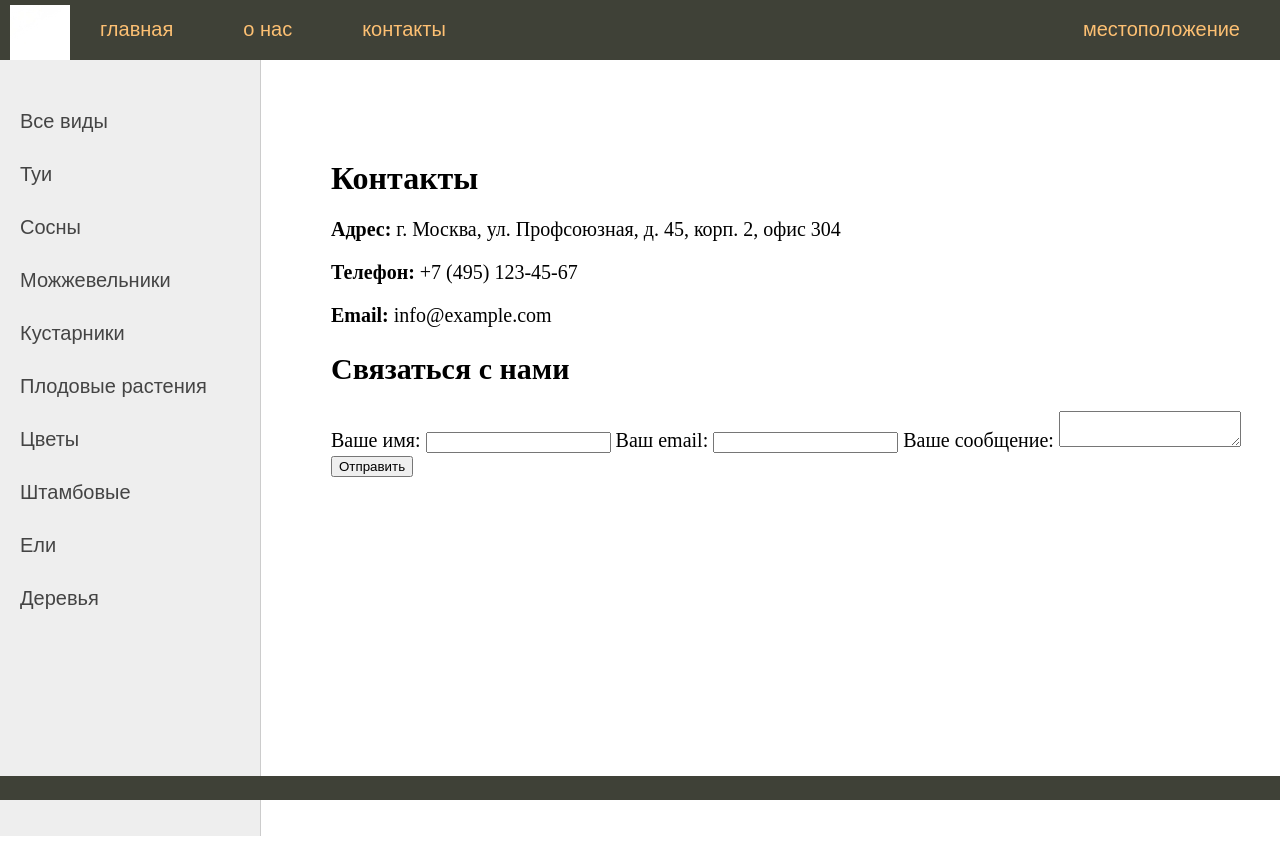
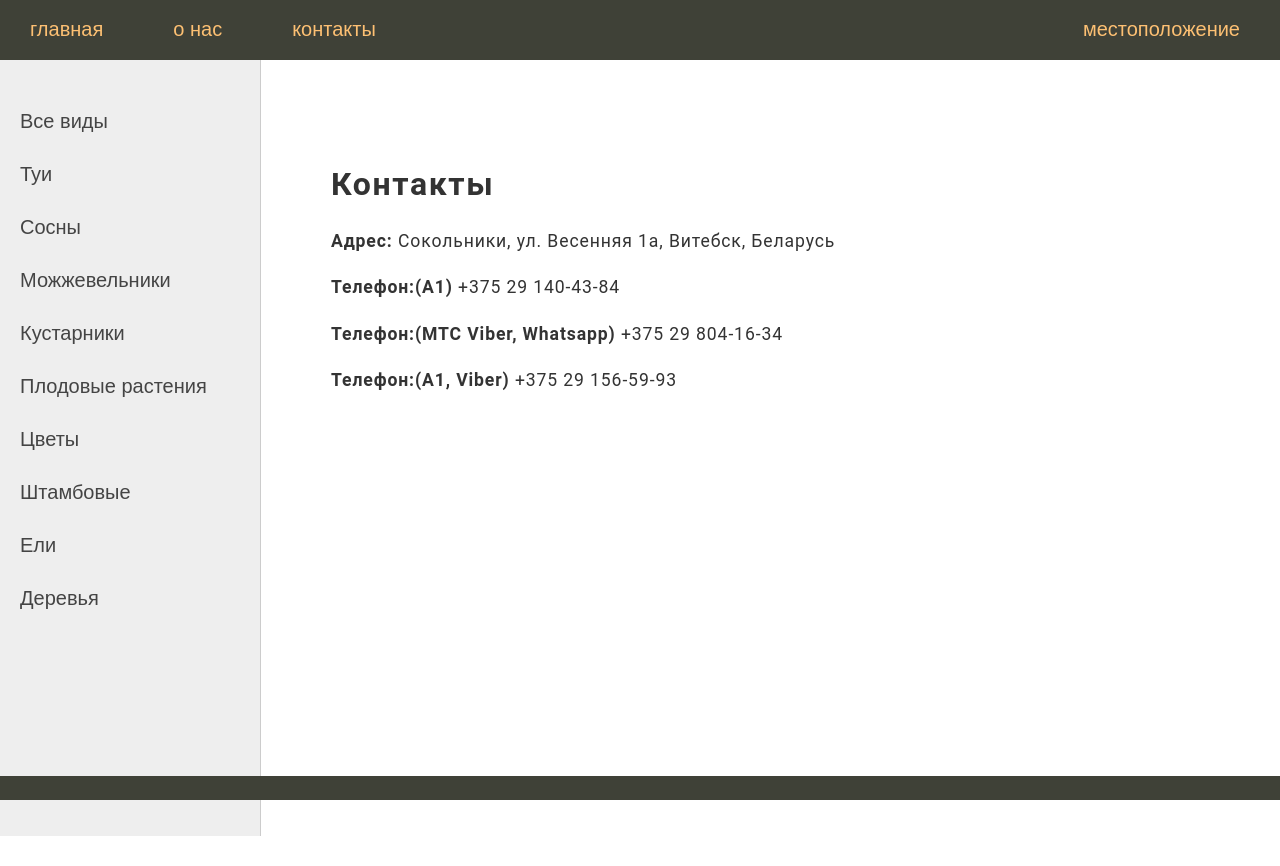
Before and after one commit to Darinada1/malinki, a Django app: page /contacts/ in a window 1280 px wide. Run offline with Django 4.2, Linux system fonts and the light colour scheme; data comes from the database, SQL or seed files in the repository; both versions use the stored data as it was after the commit.

Commit message:
add some info to DB

```diff
--- a/tui/main_page/static/main_page/css/style.css
+++ b/tui/main_page/static/main_page/css/style.css
@@ -437,7 +437,7 @@ ul.lang-list li a:hover {color: #fdc073;}
   font-size: 1.1rem;
   line-height: 1.5;
   color: #333;
-  text-align: justify;
+  text-align: left;
   margin-bottom: 20px;
   letter-spacing: 0.05em;
 }
@@ -513,3 +513,9 @@ ul.lang-list li a:hover {color: #fdc073;}
   flex: 1;
   padding: 20px;
 }
+
+.product-grid {
+  display: grid;
+  grid-template-columns: repeat(auto-fit, minmax(250px, 1fr));
+  grid-gap: 20px;
+}
--- a/tui/main_page/templates/main_page/base.html
+++ b/tui/main_page/templates/main_page/base.html
@@ -14,7 +14,6 @@
 {% block mainmenu %}
 		<div class="header">
 			<ul id="mainmenu" class="mainmenu">
-			<li class="logo"><a href="{% url 'home' %}"><div class="logo"></div></a></li>
 {% for m in menu %}
 	{% if not forloop.last %}
 			<li><a href="{% url m.url_name %}">{{m.title}}</a></li>
--- a/tui/main_page/templates/main_page/contacts.html
+++ b/tui/main_page/templates/main_page/contacts.html
@@ -12,23 +12,12 @@
     <!-- навигационное меню сайта -->
   </header>
   <main>
-    <h1>Контакты</h1>
+    <h1 class="text-style">Контакты</h1>
     <div class="contact-info">
-      <p><strong>Адрес:</strong> г. Москва, ул. Профсоюзная, д. 45, корп. 2, офис 304</p>
-      <p><strong>Телефон:</strong> +7 (495) 123-45-67</p>
-      <p><strong>Email:</strong> info@example.com</p>
-    </div>
-    <div class="contact-form">
-      <h2>Связаться с нами</h2>
-      <form action="send_message.php" method="post">
-        <label for="name">Ваше имя:</label>
-        <input type="text" id="name" name="name" required>
-        <label for="email">Ваш email:</label>
-        <input type="email" id="email" name="email" required>
-        <label for="message">Ваше сообщение:</label>
-        <textarea id="message" name="message" required></textarea>
-        <button type="submit">Отправить</button>
-      </form>
+      <p class="text-style"><strong>Адрес: </strong>Сокольники, ул. Весенняя 1а, Витебск, Беларусь</p>
+      <p class="text-style"><strong>Телефон:(А1)</strong> +375 29 140-43-84</p>
+      <p class="text-style"><strong>Телефон:(МТС Viber, Whatsapp)</strong> +375 29 804-16-34</p>
+      <p class="text-style"><strong>Телефон:(А1, Viber)</strong> +375 29 156-59-93</p>
     </div>
   </main>
   <footer>
--- a/tui/main_page/templates/main_page/index.html
+++ b/tui/main_page/templates/main_page/index.html
@@ -1,13 +1,13 @@
 {% extends 'main_page/base.html'%}
 
 {% block content %}
-<ul class='.product'>
+<ul class='.product-grid'>
   {% for plant in tui %}
     {% if plant.image %}
         <p><img class="img-article-left" src="{{plant.image.url}}"></p>
     {% endif%}
-        <li><h2 class="text-style">{{plant.title}}</h2></li>
-        <p class=".text-style">{{plant.content|truncatewords:50}}</p>
+        <h2 class="text-style">{{plant.title}}</h2>
+        <p class="text-style">{{plant.content|truncatewords:120}}</p>
         <div class="clear"></div>
   <p class="link-read-post"><a href="{{ plant.get_absolute_url }}">Подробнее</a></p>
   <hr>
--- a/tui/main_page/templates/main_page/posts.html
+++ b/tui/main_page/templates/main_page/posts.html
@@ -1,8 +1,9 @@
 {% extends 'main_page/base.html' %}
 {% block content %}
-<h1>{{post.title}}</h1>
+<h1 class="text-style">{{post.title}}</h1>
 {% if post.image %}
 <p><img class="img-article-left" src="{{post.image.url}}"></p>
 {% endif%}
-<p class=".product p ">{{post.content|linebreaks}}</p>
+<p class="text-style">{{post.content|linebreaks}}</p>
+<p class="text-style"><strong>Для уточнения цены и наличия звонить по телефону (МТС)+375 29 804-16-34</strong></p>
 {% endblock content%}
--- a/tui/main_page/urls.py
+++ b/tui/main_page/urls.py
@@ -3,7 +3,7 @@ from .views import *
 from django.views.decorators.cache import cache_page
 
 urlpatterns = [
-    path('', cache_page(60*3)(MainTui.as_view()), name="home"),
+    path('',MainTui.as_view(), name="home"),
     path('about/', About.as_view(), name='about'),
     path('contacts/', Contacts.as_view(), name='contacts'),
     path('place/', Place.as_view(), name='place'),
--- a/tui/main_page/views.py
+++ b/tui/main_page/views.py
@@ -12,7 +12,7 @@ class About(DataMixin, ListView):
 
     def get_context_data(self, *, object_list=None, **kwargs):
         context = super().get_context_data(**kwargs)
-        c_def = self.get_user_context(title='наше местоположение')
+        c_def = self.get_user_context(title='О нас')
         context = dict(list(context.items()) + list(c_def.items()))
         return context
 
```
Also changed, not shown: tui/main_page/templates/main_page/about.html (+14 -8 lines), tui/main_page/templates/main_page/place.html (+6 -4 lines), tui/db.sqlite3, 6 other files.
